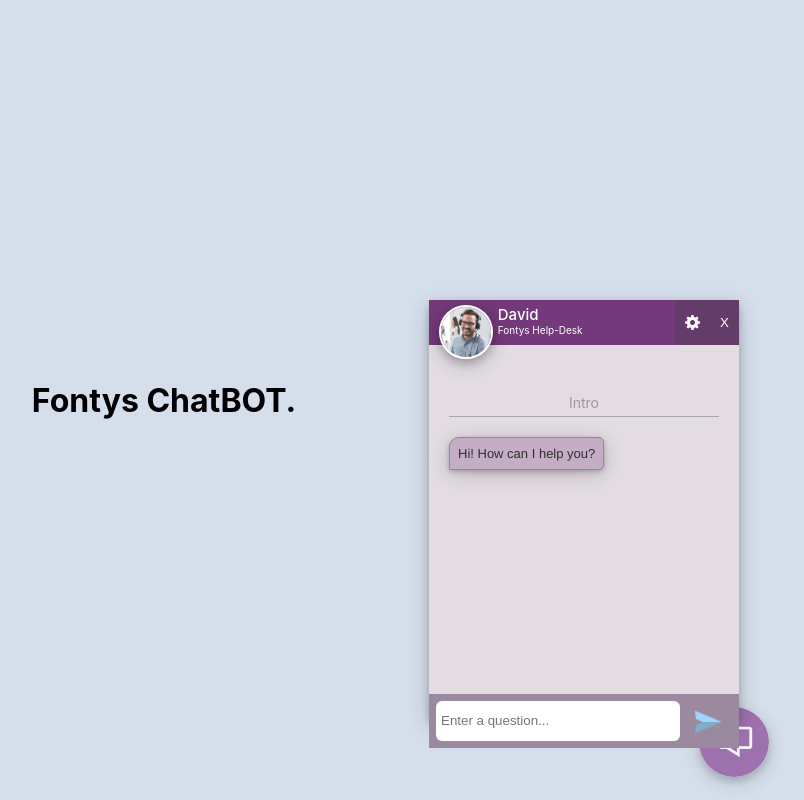
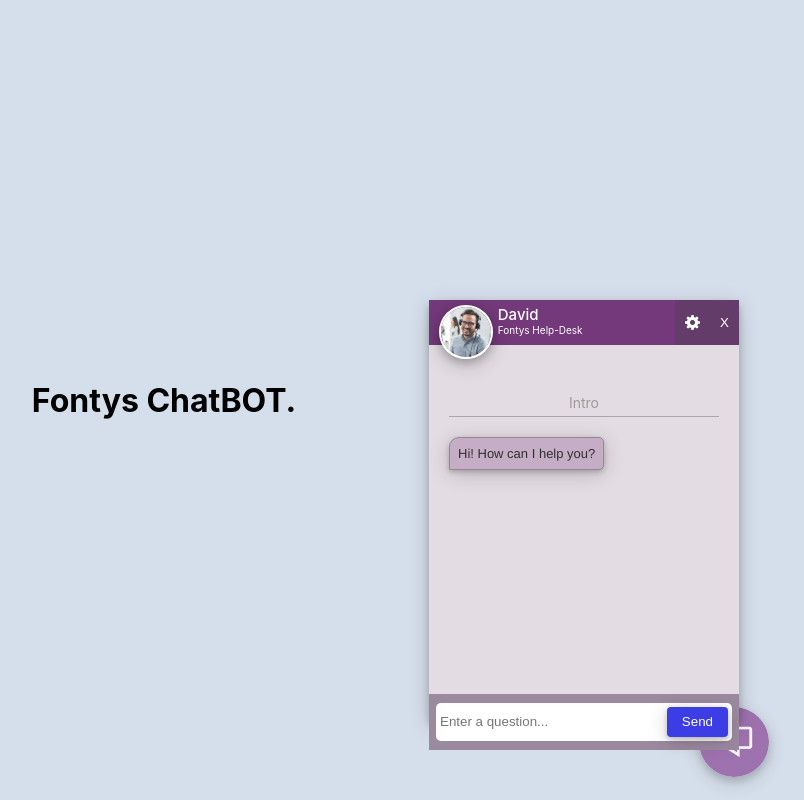
Before and after one commit to pinje/chatbot-frontend, a React (Create React App) app: page / in a window 1280 px wide. Both pictures are taken after a click on the picture 1210 px from the left and 742 px from the top of the page. Shown: the whole page, without its empty margins (476-1280 px from the left). Built offline with nearby package versions, Linux system fonts and the light colour scheme.

Commit message:
setting language option and send button update

```diff
--- a/src/components/ChatPopup.css
+++ b/src/components/ChatPopup.css
@@ -48,7 +48,6 @@
   .popup-header button:hover{
     background-color: #a367a9;
   }
-  /*footer css*/
   .popup-footer{
     background-color: #9b899f;
     width: 290px;
--- a/src/components/ChatPopup.tsx
+++ b/src/components/ChatPopup.tsx
@@ -1,6 +1,10 @@
 import { popupState } from '../models/popupState';
 import './ChatPopup.css';
-import {useEffect} from 'react';
+import React, {useEffect, useState} from 'react';
+
+//import settings
+import Settings from './Settings';
+
 
 // import redux components
 import {Provider} from "react-redux";
@@ -24,6 +28,7 @@
 
 function ChatPopup(props: popupState) {
 
+   const [openSettings, setOpenSettings] = useState<boolean>(false);
    useEffect(() => {
       // check if there's a session
       if (!localStorage.session) {
@@ -38,7 +43,16 @@
          <div className='popup-header'>
             <img className='bot-icon' src={require('../img/chat-profile.jpg')} />
             <button onClick={() => props.setIsOpen(false)}> X </button>
-            <button><img className='setting-icon' src={require('../img/setting.png')} /></button>
+
+            <button onClick={() => {
+                  setOpenSettings(!openSettings)
+                  }}>
+               <img className='setting-icon' src={require('../img/setting.png')}
+
+               />
+            </button>
+            {openSettings && <Settings/>}
+
             <div className='popup-header-box'>
                <div className='popup-header-title'>David</div>
                <div className='popup-header-description'>Fontys Help-Desk</div>
--- /dev/null
+++ b/src/components/Settings.css
@@ -0,0 +1,46 @@
+ /* Add styles to the setting container */
+ .settings-container {
+    position: fixed;
+    top: 130px;
+    width: 150px;
+    height: auto;
+    font-weight:400;
+    right: 65px;
+    padding: 0;
+    background-color: #73397a;
+    box-shadow: 0 4px 8px 0 rgba(0, 0, 0, 0.2),
+    0 6px 20px 0 rgba(0, 0, 0, 0.19);
+
+  }
+
+  .setting-option{
+    max-width: 100%;
+    background-color: #643c69;
+    margin: 3px 3px;
+    border-radius: 2px;
+    padding: 6px 4px;
+    color: white;
+    font-size: 12px;
+    box-shadow: 0 4px 8px 0 rgba(0, 0, 0, 0.2),
+    0 6px 20px 0 rgba(0, 0, 0, 0.19);
+    border: 1px solid rgb(55, 54, 54);
+  }
+  .setting-option:hover{
+    background-color: #a367a9;
+  }
+  .setting-option select{
+    float: right;
+    font-size: 12px;
+    width: 65px;
+
+  }
+
+  .flags{
+    width: 20px;
+    height: 14px;
+    border: 1px solid white;
+    float: right;
+    box-shadow: 0 4px 8px 0 rgba(0, 0, 0, 0.2),
+    0 6px 20px 0 rgba(0, 0, 0, 0.19);
+    margin-right: 5px;
+  }
--- /dev/null
+++ b/src/components/Settings.tsx
@@ -0,0 +1,23 @@
+import {useState, useEffect} from "react";
+import './Settings.css';
+
+function Settings() {
+    return (
+        <div className="settings-container">
+           <div className="setting-option">
+          Language
+          <select  name="cars" id="cars">
+              <option value="English"
+              >English
+                <img className='flags' src={require('../img/bflag.jpg')} />
+                </option>
+              <option value="dutch">Dutch</option>
+          </select>
+
+           </div>
+
+        </div>
+
+    )
+}
+export default Settings;
--- a/src/components/chat/Chat.css
+++ b/src/components/chat/Chat.css
@@ -55,12 +55,15 @@
 }
 
 .input-box {
+  box-sizing: border-box;
   display: flex;
   justify-content: space-between;
   position: static;
   background-color: #9b899f;
   width: 100%;
   height: 100%;
+
+
 }
 
 .input-box input {
@@ -68,14 +71,26 @@
   width: 100%;
   float: left;
   border: none;
-  border-radius:6px;
-  padding: 5px;
-  margin: 7px;
+  border-radius:5px;
+  padding: 4px;
+  margin: 9px 7px;
+  padding-right: 80px;
 }
 
 .input-box button {
   border: none;
-  background-color: transparent;
+  height: 30px;
+  padding: 2px 15px;
+  margin: 13px 11px ;
+  border-radius: 4px;
+  background-color: rgb(61, 61, 229);
+  color: white;
+  font-weight: 400;
+  box-shadow: 0 2px 5px 0 rgba(0, 0, 0, 0.2),
+    0 4px 20px 0 rgba(0, 0, 0, 0.19);
+  position: absolute;
+  right: 0;
+  z-index: 1;
 }
 
 .input-box button:hover {
--- a/src/components/chat/Chat.tsx
+++ b/src/components/chat/Chat.tsx
@@ -62,11 +62,14 @@
           id="chatBox"
           onChange={(e) => setMessage(e.target.value)}
           value={message}
-          placeholder="Enter a question..."
-        ></input>
-        <button>
-          <img className="send-icon" src={require("../../img/sendicon.png")} />
-        </button>
+          placeholder="Enter a question...">
+        </input>
+        <button> Send
+          </button>
+
+
+
+         {/* <img className="send-icon" src={require("../../img/sendicon.png")} /> */}
         </form>
       </div>
     </div>
```
Also changed, not shown: src/img/bflag.jpg (added).
